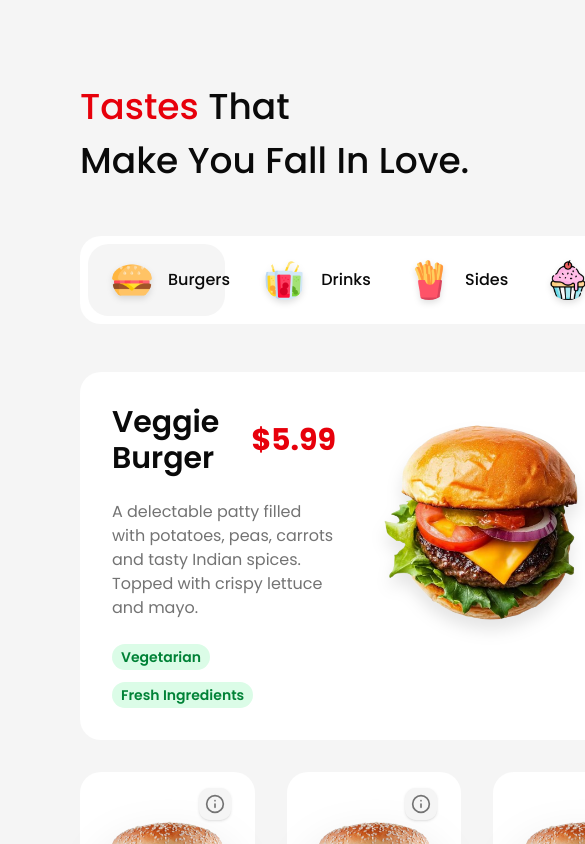
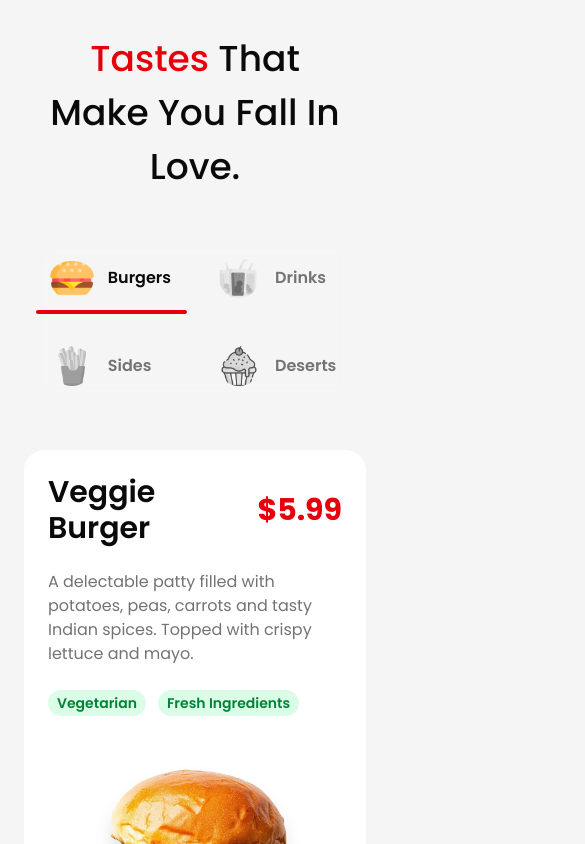
Before and after one commit to CodingDango/food-menu, a React (Vite) app: page / in a window 390 px wide. Shown: the top 844 px of the page, 585 px wide, since content can reach past the window. Built offline with nearby package versions, Linux system fonts and the light colour scheme.

Commit message:
responsiveness

```diff
--- a/src/App.tsx
+++ b/src/App.tsx
@@ -17,17 +17,15 @@ export default function Menu() {
   );
 
   return (
-    <div className="p-space-2xl grid place-items-center font-main ">
+    <div className="p-space-md py-space-lg pb-space-2xl sm:p-space-lg md:p-space-xl lg:p-space-2xl grid place-items-center font-main ">
       <div className="max-w-5xl w-full">
-        <div className="flex flex-col gap-space-xl">
+        <div className="flex flex-col gap-space-xl items-center lg:items-start">
           <MenuHeading />
 
-          <div className="flex flex-col gap-space-xl">
           <FoodTabs
             category={foodCategory}
             onCategoryChange={setFoodCategory}
           />
-
           <AnimatePresence mode="wait">
             <motion.div
               key={foodCategory}
@@ -44,6 +42,5 @@ export default function Menu() {
         </div>
       </div>
     </div>
-    </div>
   );
 }
--- a/src/components/FoodCard.tsx
+++ b/src/components/FoodCard.tsx
@@ -19,7 +19,7 @@ interface FoodCardProps {
 
 export default function FoodCard({ food }: FoodCardProps) {
   return (
-    <div className="bg-card py-space-lg px-space-md pt-space-sm rounded-2xl relative">
+    <div className="bg-card p-space-md sm:py-space-lg sm:px-space-md pt-space-sm rounded-2xl relative">
       <div className="flex flex-col items-center gap-space-lg relative">
         <div className="w-38 h-32 relative">
           <img
@@ -52,16 +52,16 @@ export default function FoodCard({ food }: FoodCardProps) {
       <Dialog>
         <DialogTrigger className="absolute inset-0 rounded-2xl"></DialogTrigger>
 
-        <DialogContent className="sm:max-w-3xl w-full grid-cols-[1fr_300px]">
+        <DialogContent className="sm:max-w-3xl w-full lg:grid-cols-[1fr_300px]">
           <DialogHeader className="flex flex-col gap-y-space-md">
-            <DialogTitle className="capitalize text-2xl flex gap-space-md items-start">
+            <DialogTitle className="text-start capitalize text-2xl flex gap-space-md items-center">
               <div className="font-bold">{food.name}</div>
               <div className="font-bold text-primary text-end text-2xl">
                 {toCurrency(food.price)}
               </div>
             </DialogTitle>
 
-            <p className="text-muted-foreground">{food.description}</p>
+            <p className="text-start  text-muted-foreground">{food.description}</p>
 
             <FoodBadgeList foodBadges={food.foodBadges}/>
           </DialogHeader>
--- a/src/components/FoodGrid.tsx
+++ b/src/components/FoodGrid.tsx
@@ -3,7 +3,7 @@ import FoodCard from "./FoodCard";
 
 export default function FoodGrid({ foods }: { foods: MenuItem[] }) {
   return (
-    <div className="grid grid-cols-3 gap-space-lg flex-wrap">
+    <div className="grid sm:grid-cols-2 lg:grid-cols-3 gap-space-lg flex-wrap">
       {foods.map((food) => (
         <FoodCard food={food}/>
       ))}
--- a/src/components/FoodHero.tsx
+++ b/src/components/FoodHero.tsx
@@ -1,29 +1,28 @@
 import { toCurrency } from "../lib/utils";
 import type { MenuItem } from "../types/types";
 import FoodBadgeList from "./FoodBadgeList";
-import { Badge } from "./ui/badge";
 
 export default function FoodHero({
   name,
   description = "No description",
   price,
   imageSrc,
-  foodBadges
+  foodBadges,
 }: MenuItem) {
   return (
-    <div className="bg-card grid grid-cols-[1fr_300px] p-space-lg rounded-2xl gap-sm  ">
+    <div className="bg-card grid lg:grid-cols-[1fr_300px] p-space-md sm:p-space-lg rounded-2xl gap-space-lg">
       <div className="space-y-space-md">
-        <div className="flex items-center gap-space-lg">
+        <div className="flex items-center gap-space-md">
           <h2 className="text-3xl font-semibold capitalize">{name}</h2>
           <span className="text-3xl text-primary font-bold">
             {toCurrency(price)}
           </span>
         </div>
         <p className="text-muted-foreground">{description}</p>
-        <FoodBadgeList foodBadges={foodBadges}/>
+        <FoodBadgeList foodBadges={foodBadges} />
       </div>
 
-      <div className="flex flex-col gap-space-xs">
+      <div className="flex flex-col gap-space-xs items-center">
         <div className="w-full md:w-75 h-60 relative shrink-0 scale-105">
           <img
             src={imageSrc}
--- a/src/components/FoodTabs.tsx
+++ b/src/components/FoodTabs.tsx
@@ -1,3 +1,4 @@
+import { motion } from "motion/react";
 import { cn } from "../lib/utils";
 import type { FoodCategory } from "../types/types";
 import { foodCategories } from "../lib/menu/categories/categories";
@@ -17,33 +18,50 @@ export default function FoodTabs({
     <RadioGroup
       value={category}
       onValueChange={(val) => onCategoryChange(val as FoodCategory)}
+      className="flex" // Center the tabs
     >
-      <div>
-        <div className="flex">
-          <div className="bg-card flex rounded-2xl p-space-xs gap-space-sm">
+      {/* Container: Remove the background color if you want a cleaner look, or keep it light */}
+      <div className="grid grid-cols-2 sm:grid-cols-3 md:grid-cols-4 gap-space-sm lg:gap-space-md backdrop-blur-sm rounded-2xl">
         {foodCategories.map((val) => {
           const isSelected = val.name === category;
+
           return (
             <Label
+              key={val.name}
               className={cn(
-                    "bg-card rounded-2xl px-space-md py-space-sm flex gap-space-sm items-center cursor-pointer",
-                    isSelected && "bg-muted",
+                "has-focus-visible:outline-2 rounded-t-2xl relative flex items-center gap-space-sm px-space-sm py-space-sm cursor-pointer transition-colors",
+                isSelected ? "text-foreground" : "text-muted-foreground",
               )}
             >
-                  <RadioGroupItem value={val.name} hidden />
+              <RadioGroupItem value={val.name} className="sr-only"/>
+
+              <div className="flex items-center gap-space-sm z-10">
                 <img
                   src={val.iconSrc}
-                    className={cn("size-10 rounded-full drop-shadow-md")}
-                  ></img>
-                  <span className="capitalize font-medium text-base">
+                  alt={val.name}
+                  className={cn(
+                    "size-10 rounded-full transition-all duration-300",
+                    isSelected
+                      ? "grayscale-0 scale-110"
+                      : "grayscale opacity-70",
+                  )}
+                />
+                <span className="capitalize font-semibold text-base">
                   {val.name}
                 </span>
+              </div>
+
+              {isSelected && (
+                <motion.div
+                  layoutId="active-tab-underline"
+                  className="absolute bottom-0 left-0 right-0 h-1 bg-primary rounded-full"
+                  initial={false}
+                />
+              )}
             </Label>
           );
         })}
       </div>
-        </div>
-      </div>
     </RadioGroup>
   );
 }
--- a/src/components/MenuHeading.tsx
+++ b/src/components/MenuHeading.tsx
@@ -1,7 +1,7 @@
 export default function MenuHeading() {
   return (
     <div>
-      <h1 className="font-medium text-4xl leading-normal">
+      <h1 className="font-medium text-4xl leading-normal text-center lg:text-start">
         <span className="text-primary">Tastes</span> That <br/> Make You Fall In Love.{" "}
       </h1>
     </div>
```
Also changed, not shown: 1 other file (tests, documents, lock files or other folders). Lines whose indentation alone changed are shown as unchanged.
